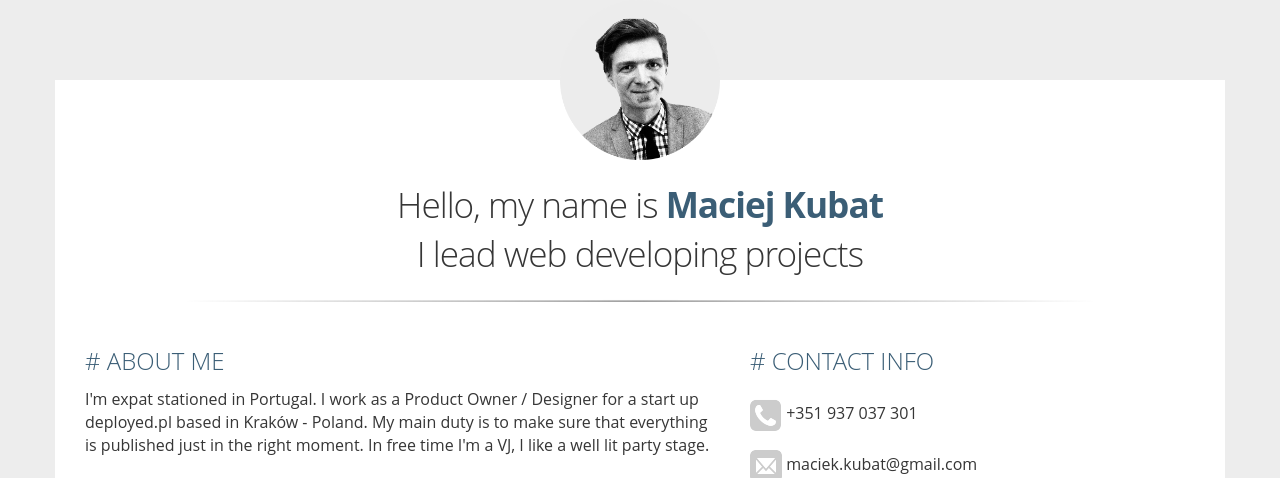
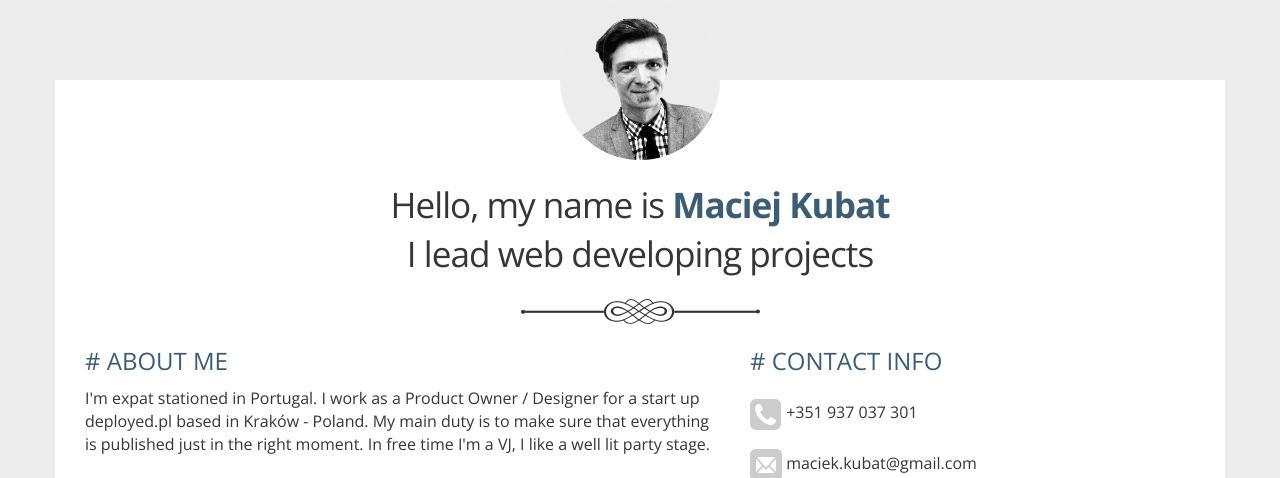
Before and after one commit to maciejkubat/portfolio, a plain HTML site: page index.html in a window 1280 px wide. Shown: the top 478 px of the page. Drawn offline with nearby package versions, Linux system fonts and the light colour scheme.

Commit message:
minor fix

```diff
--- a/index.html
+++ b/index.html
@@ -8,6 +8,7 @@
     <title>Maciej Kubat - Portfolio Resume</title>
     <!-- Custom styles for this template -->
     <link href="css/style.css" rel="stylesheet">
+    <link href='https://fonts.googleapis.com/css?family=Open+Sans:400,300,700' rel='stylesheet' type='text/css'>
   </head>
 
   <body>
@@ -18,7 +19,7 @@
 	    	<header>
 	    		<h1> Hello, my name is <strong>Maciej Kubat</strong><br/>I lead web developing projects</h1>
 	    	</header>
-	    	<img src="img/line.png" class="line">
+	    	<img src="img/line2.png" class="center-block line">
 	    	<div class="row">
 	    		<div class="col-md-7">
 	    			<h2># About Me</h2>
--- a/scss/style.sass
+++ b/scss/style.sass
@@ -52,6 +52,7 @@ header h1
 	margin-top: -80px
 
 .line
+	margin-top: 20px
 	max-width: 100%
 
 .contact-list
```
Also changed, not shown: css/style.css, img/line2.png (added).
